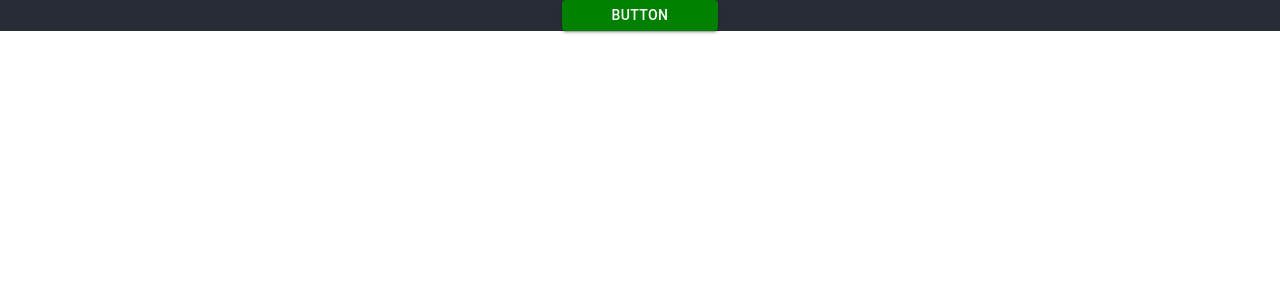
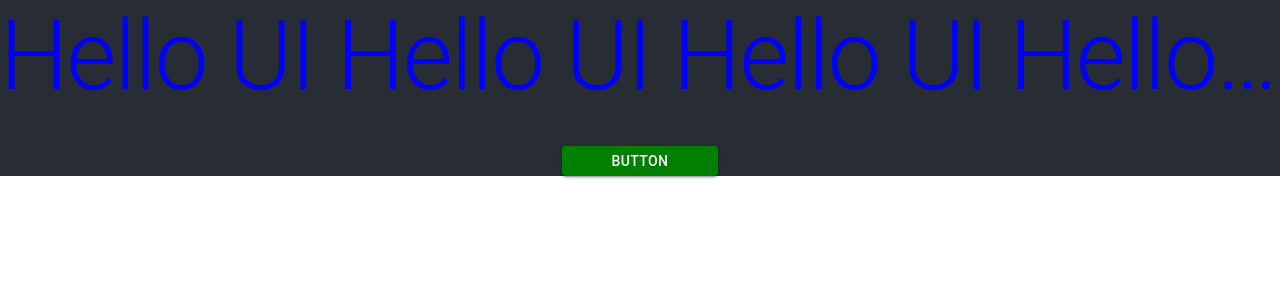
Before and after one commit to vinaka-log/COVID19, a React (Create React App) app: page / in a window 1280 px wide. Shown: the top 300 px of the page. Built offline with nearby package versions, Linux system fonts and the light colour scheme.

Commit message:
typography

```diff
--- a/src/components/MaterialUi.tsx
+++ b/src/components/MaterialUi.tsx
@@ -1,11 +1,15 @@
 import React from 'react'
-import {Button, makeStyles} from "@material-ui/core"
+import {Button, makeStyles, Typography} from "@material-ui/core"
+import { blue } from '@material-ui/core/colors';
 
 const useStyles = makeStyles({
     btnStyle: {
         background: "green",
         padding: "3px 50px",
     },
+    typoStyle: {
+        color: "blue",
+    }
 });
 
 const MaterialUi: React.FC = () => {
@@ -13,6 +17,7 @@ const MaterialUi: React.FC = () => {
 
     return (
         <div>
+            <Typography  className={classes.typoStyle} color="secondary" variant="h1" align="right" gutterBottom noWrap>Hello UI Hello UI Hello UI Hello UI Hello UI Hello UI</Typography>
              <Button className={classes.btnStyle} variant= "contained" color="primary">
                  Button
             </Button>
```
